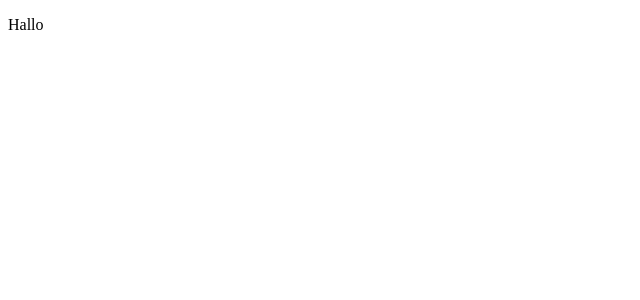
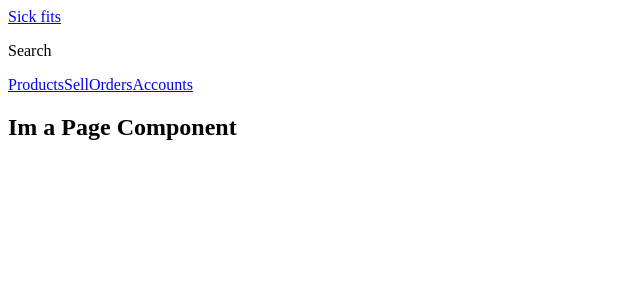
Before and after one commit to Kraeutersalz/react-and-graphql-fundamentals, a Next.js app in the folder frontend/: page / in a window 1280 px wide. Shown: the top 300 px of the page, without its empty margins (0-640 px from the left). Built offline with nearby package versions, Linux system fonts and the light colour scheme.

Commit message:
Creating Header and Nav Components

```diff
--- /dev/null
+++ b/frontend/components/Header.js
@@ -0,0 +1,16 @@
+import Link from 'next/link';
+import Nav from './Nav';
+
+export default function Header() {
+  return (
+    <header>
+      <div className="bar">
+        <Link href="/">Sick fits</Link>
+      </div>
+      <div className="sub-bar">
+        <p>Search</p>
+      </div>
+      <Nav />
+    </header>
+  );
+}
--- /dev/null
+++ b/frontend/components/Nav.js
@@ -0,0 +1,12 @@
+import Link from 'next/link';
+
+export default function Nav() {
+  return (
+    <nav>
+      <Link href="/products">Products</Link>
+      <Link href="/sell">Sell</Link>
+      <Link href="/orders">Orders</Link>
+      <Link href="/accounts">Accounts</Link>
+    </nav>
+  );
+}
--- /dev/null
+++ b/frontend/components/Page.js
@@ -0,0 +1,10 @@
+import Header from './Header';
+
+export default function Page() {
+  return (
+    <div>
+      <Header />
+      <h2>Im a Page Component</h2>
+    </div>
+  );
+}
--- /dev/null
+++ b/frontend/pages/_app.js
@@ -0,0 +1,10 @@
+/* eslint-disable react/jsx-props-no-spreading */
+import Page from '../components/Page';
+
+export default function MyApp(Component, pageProps) {
+  return (
+    <Page>
+      <Component {...pageProps} />
+    </Page>
+  );
+}
--- /dev/null
+++ b/frontend/pages/_document.js
@@ -0,0 +1,15 @@
+import Document, { Head, Html, Main, NextScript } from 'next/document';
+
+export default class MyDocument extends Document {
+  render() {
+    return (
+      <Html>
+        <Head />
+        <body>
+          <Main />
+          <NextScript />
+        </body>
+      </Html>
+    );
+  }
+}
--- a/frontend/pages/index.js
+++ b/frontend/pages/index.js
@@ -1,7 +1,3 @@
 export default function IndexPage() {
-  return (
-    <div>
-      <p>Hallo</p>
-    </div>
-  );
+  return <p>Hallo</p>;
 }
```
Also changed, not shown: frontend/pages/product.js (+5 -3 lines), frontend/pages/sell.js (+5 -3 lines).
